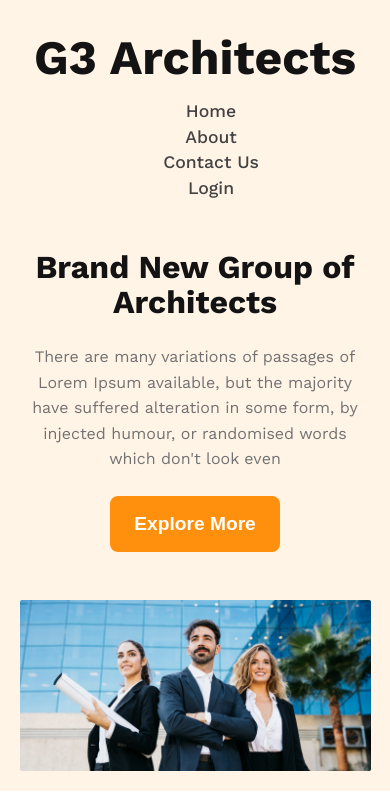
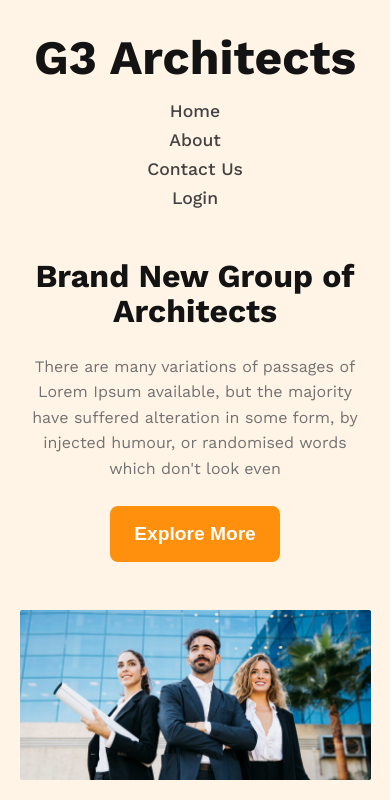
Before and after one commit to arasruislam/1.1_assignment, a plain HTML site: page index.html in a window 390 px wide. Shown: the top 805 px of the page. Drawn offline with nearby package versions, Linux system fonts and the light colour scheme.

Commit message:
minor update on header section

```diff
--- a/styles/style.css
+++ b/styles/style.css
@@ -89,11 +89,11 @@ body {
   display: flex;
   align-items: center;
   justify-content: center;
+  column-gap: 2rem;
 }
 .nav-items .nav-item {
   list-style: none;
   text-align: center;
-  margin-left: 2rem;
 }
 .nav-items .nav-item a {
   text-decoration: none;
@@ -406,6 +406,7 @@ body {
   }
   .navbar .nav-items {
     flex-direction: column;
+    row-gap: 0.2rem;
   }
   .banner {
     padding-top: 3rem;
```
